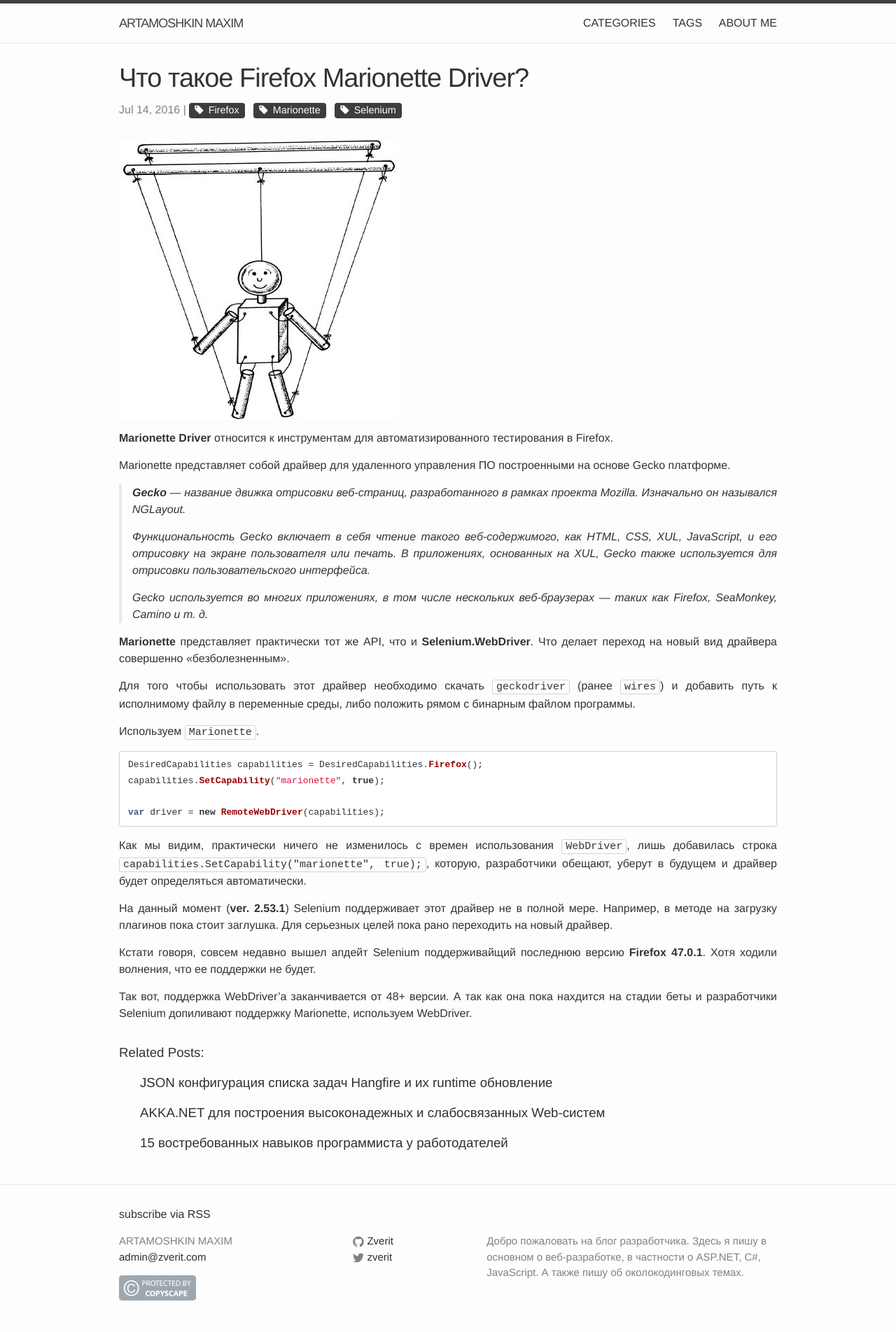
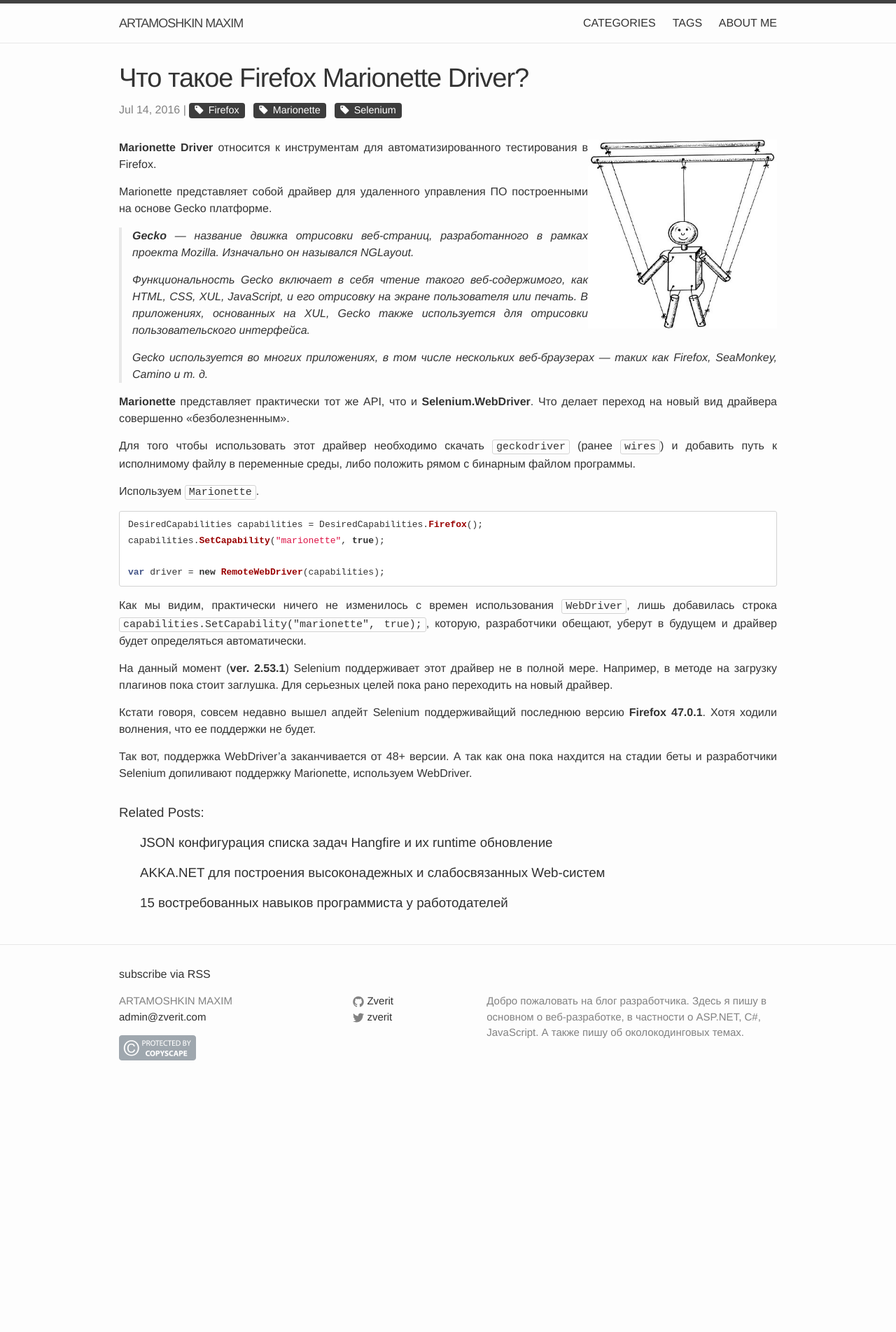
Before and after one commit to martamoshkin/blog.zverit.com, a Jekyll site: the page built from _posts/2016-7-15-what-is-firefox-marionette-driver.md, in a window 1280 px wide. Shown: the whole page at 70% size. Built offline with Jekyll 4.4.1, drawn with Linux system fonts in a browser that asks for light colours; nearby versions of some CDN libraries; comment, search, counter and statistics services are not loaded; after the commit the page ends 1560 px from its top, so only the background shows below that.

Commit message:
Update _layout.scss

```diff
--- a/_sass/_layout.scss
+++ b/_sass/_layout.scss
@@ -172,6 +172,11 @@
     padding: $spacing-unit 0;
 }
 
+.post-logo{
+    float: right;
+    max-width: 270px;
+}
+
 .page-heading {
     font-size: 20px;
 }
```
